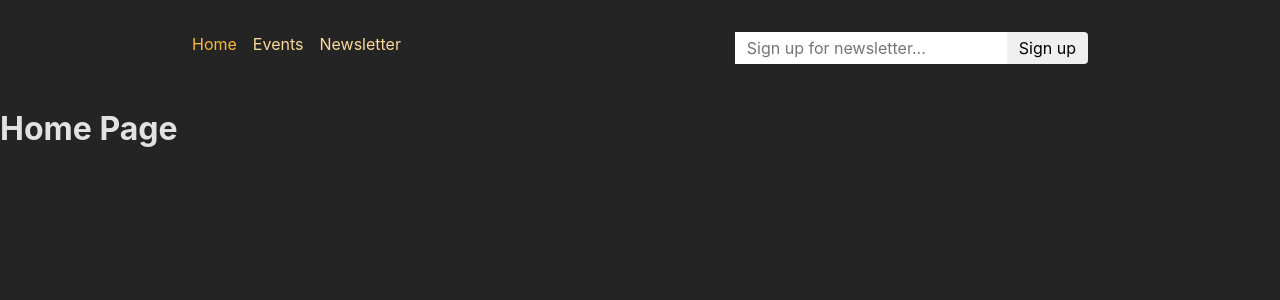
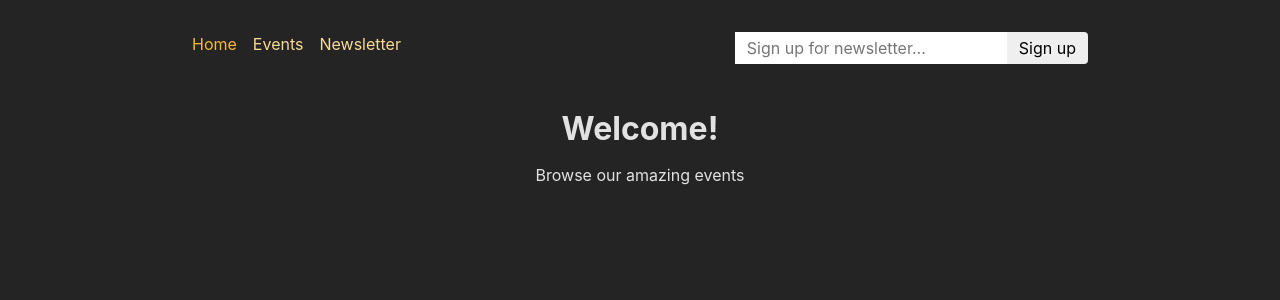
Before and after one commit to SpaceJungle420/multi-page-SPA-practice-react-router, a React (Create React App) app in the folder frontend/: page / in a window 1280 px wide. Shown: the top 300 px of the page. Built offline with nearby package versions, Linux system fonts and the light colour scheme.

Commit message:
update home page

```diff
--- a/frontend/src/pages/Home.js
+++ b/frontend/src/pages/Home.js
@@ -1,5 +1,11 @@
+import PageContent from "../components/PageContent";
+
 function HomePage() {
-  return <h1>Home Page</h1>;
+  return (
+    <PageContent title="Welcome!">
+      <p>Browse our amazing events</p>
+    </PageContent>
+  );
 }
 
 export default HomePage;
```
